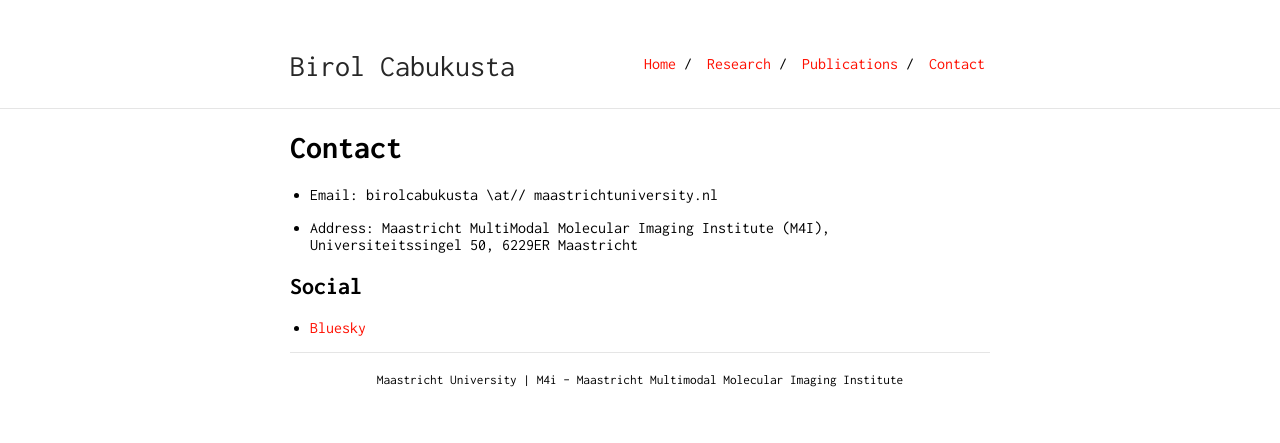
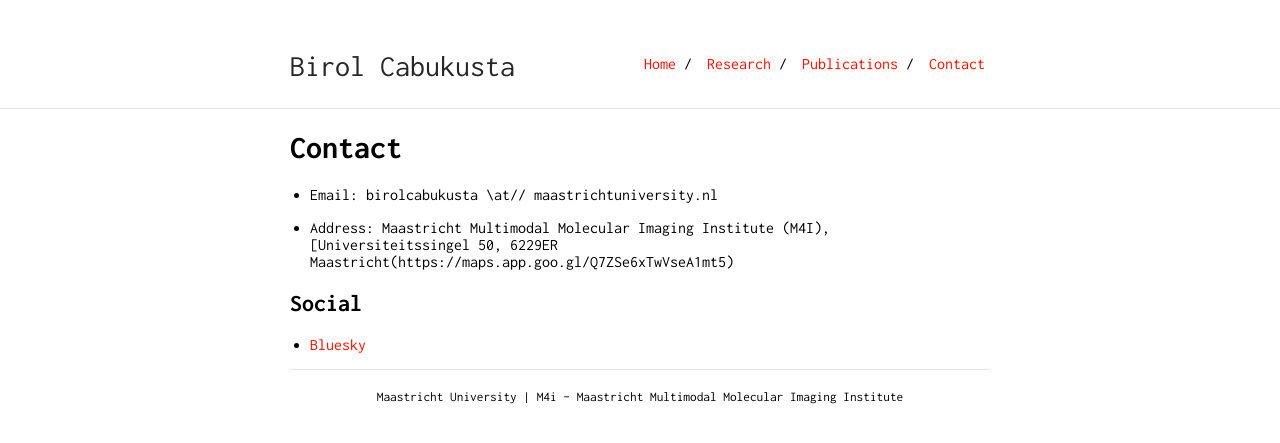
Before and after one commit to birolcabukusta/birolcabukusta.github.io, a Jekyll site: the page built from contact.md, in a window 1280 px wide. Shown: the top 443 px of the page. Built offline with Jekyll 4.4.1, drawn with Linux system fonts in a browser that asks for light colours; our own code applies the rules of GitHub Pages for plain Markdown files; part of the change alters nothing that is shown.

Commit message:
Update contact.md

```diff
--- a/contact.md
+++ b/contact.md
@@ -6,8 +6,8 @@ is_contact: true
 
 * Email: birolcabukusta \\at// maastrichtuniversity.nl
 
-* Address: Maastricht MultiModal Molecular Imaging Institute (M4I), Universiteitssingel 50, 6229ER Maastricht
+* Address: Maastricht Multimodal Molecular Imaging Institute (M4I), [Universiteitssingel 50, 6229ER Maastricht(https://maps.app.goo.gl/Q7ZSe6xTwVseA1mt5)
 
 ## Social
 
-* [Bluesky]([@bs](https://bsky.app/profile/birolcabukusta.bsky.social))
+* [Bluesky](https://bsky.app/profile/birolcabukusta.bsky.social)
```
